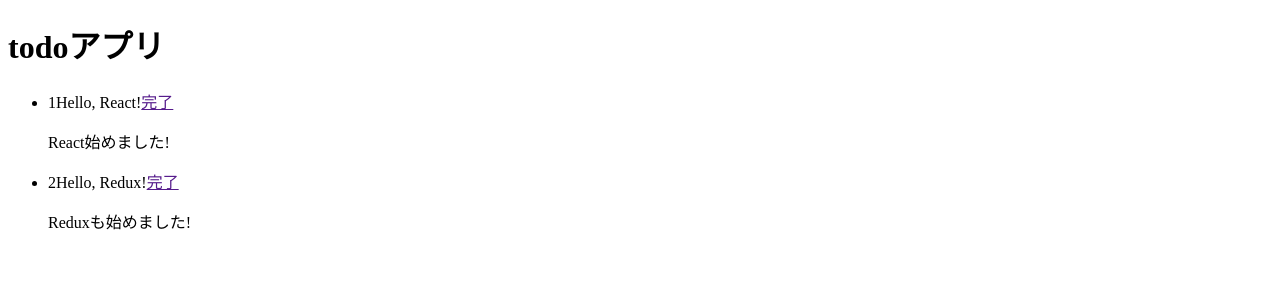
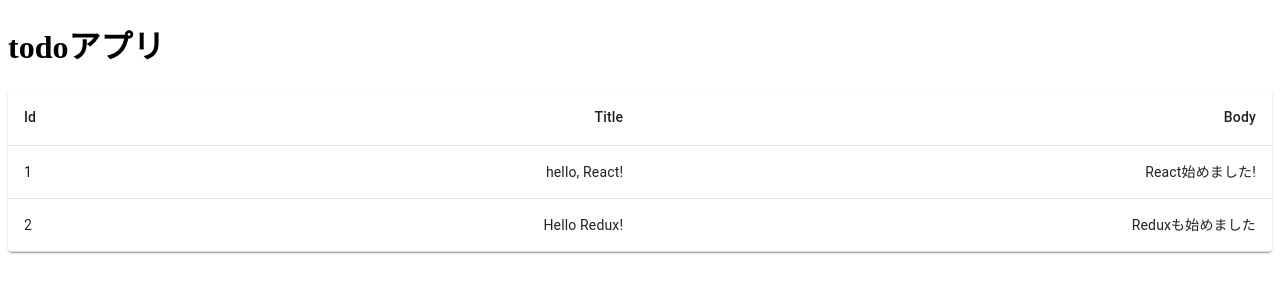
Before and after one commit to ucchy84/todo-app, a React (Create React App) app in the folder workplace/: page / in a window 1280 px wide. Shown: the top 300 px of the page. Built offline with nearby package versions, Linux system fonts and the light colour scheme.

Commit message:
fix Funtion Component

```diff
--- a/workplace/package.json
+++ b/workplace/package.json
@@ -3,6 +3,7 @@
   "version": "0.1.0",
   "private": true,
   "dependencies": {
+    "@material-ui/core": "^4.11.3",
     "@testing-library/jest-dom": "^5.11.4",
     "@testing-library/react": "^11.1.0",
     "@testing-library/user-event": "^12.1.10",
--- a/workplace/src/App.js
+++ b/workplace/src/App.js
@@ -1,44 +1,63 @@
 import React from 'react';
 import Todo from './Todo';
+import TodoList from './TodoList';
+import Button from '@material-ui/core/Button';
+import { makeStyles } from '@material-ui/core/styles';
+import Table from '@material-ui/core/Table';
+import TableContainer from '@material-ui/core/TableContainer';
+import TableHead from '@material-ui/core/TableHead';
+import TableBody from '@material-ui/core/TableBody';
+import TableCell from '@material-ui/core/TableCell';
+import TableRow from '@material-ui/core/TableRow';
+import Paper from '@material-ui/core/Paper';
 
-class App extends React.Component {
-
-  constructor() {
-    super();
-    this.state = {
-      todos: [
+export default function App() {
+  const [todos, setTodos] = React.useState(
+    [
       {
         id: 1,
-          title: "Hello, React!",
+        title: "hello, React!",
         body: "React始めました!",
-          done: false
+        done: false,
       },
       {
         id: 2,
-          title: "Hello, Redux!",
-          body: "Reduxも始めました!",
-          done: false
+        title: "Hello Redux!",
+        body: "Reduxも始めました",
+        done: false,
+      }
+    ]
+  );
+
+  const classes = makeStyles({
+    table: {
+      minWidth: 650,
     },
-      ]
-    }
-  }
+  });
 
-  render() {
-    const todos = this.state.todos.map( todo =>
+  return (
+    <div className="app">
+      <h1>todoアプリ</h1>
+      <TableContainer component={Paper}>
+        <Table className={classes.table} aria-label="sample table">
+          <TableHead>
+            <TableRow>
+              <TableCell>Id</TableCell>
+              <TableCell align="right">Title</TableCell>
+              <TableCell align="right">Body</TableCell>
+            </TableRow>
+          </TableHead>
+          <TableBody>
+            {todos.map( todo =>
               <Todo
                 key={todo.id}
                 {...todo}
               />
-    )
-    return (
-      <div className="app">
-        <h1>todoアプリ</h1>
-        <ul>
-          {todos}
-        </ul>
+            )}
+          </TableBody>
+        </Table>
+      </TableContainer>
     </div>
   )
+
 }
-}
-
-export default App
--- a/workplace/src/Todo.js
+++ b/workplace/src/Todo.js
@@ -1,18 +1,21 @@
 import React from 'react';
+import TableCell from '@material-ui/core/TableCell';
+import TableRow from '@material-ui/core/TableRow';
 
 class Todo extends React.Component {
 
   render() {
-    const className = 'unDone'
-    const link = this.props.done ? '元に戻す' : '完了'
+    // const className = 'unDone'
+    // const link = this.props.done ? '元に戻す' : '完了'
 
     return (
-      <li className={className}>
-        <span>{this.props.id}</span>
-        <span>{this.props.title}</span>
-        <a href="">{link}</a>
-        <p>{this.props.body}</p>
-      </li>
+      <TableRow key={this.props.id}>
+        <TableCell component="th" scope="row">
+          {this.props.id}
+        </TableCell>
+        <TableCell align="right">{this.props.title}</TableCell>
+        <TableCell align="right">{this.props.body}</TableCell>
+      </TableRow>
     )
 
   }
--- /dev/null
+++ b/workplace/src/TodoList.js
@@ -0,0 +1,54 @@
+import React from 'react';
+import { makeStyles } from '@material-ui/core/styles';
+import List from '@material-ui/core/List';
+import ListItem from '@material-ui/core/ListItem';
+import ListItemSecondaryAction from '@material-ui/core/ListItemSecondaryAction';
+import ListItemText from '@material-ui/core/ListItemText';
+import Checkbox from '@material-ui/core/Checkbox';
+
+const useStyles = makeStyles((theme) => ({
+  root: {
+    width: '100%',
+    maxWidth: 360,
+    backgroundColor: theme.palette.background.paper,
+  },
+}));
+
+export default function TodoList() {
+  const classes = useStyles();
+  const [checked, setChecked] = React.useState([]);
+
+  const handleToggle = (value) => () => {
+    const currentIndex = checked.indexOf(value);
+    const newChecked = [...checked];
+
+    if (currentIndex === -1) {
+      newChecked.push(value);
+    } else {
+      newChecked.splice(currentIndex, 1);
+    }
+
+    setChecked(newChecked);
+  };
+
+  return (
+    <List dense className={classes.root}>
+      {[0, 1, 2, 3].map((value) => {
+        const labelId = `checkbox-list-secondary-label-${value}`;
+        return (
+          <ListItem key={value} button>
+            <ListItemText id={labelId} primary={`Line item ${value + 1}`} />
+            <ListItemSecondaryAction>
+              <Checkbox
+                edge="end"
+                onChange={handleToggle(value)}
+                checked={checked.indexOf(value) !== -1}
+                inputProps={{ 'aria-labelledby': labelId }}
+              />
+            </ListItemSecondaryAction>
+          </ListItem>
+        );
+      })}
+    </List>
+  );
+}
```
Also changed, not shown: 2 other files (tests, documents, lock files or other folders). Lines whose indentation alone changed are shown as unchanged.
